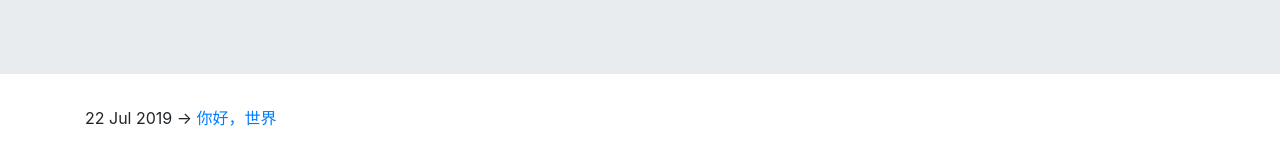
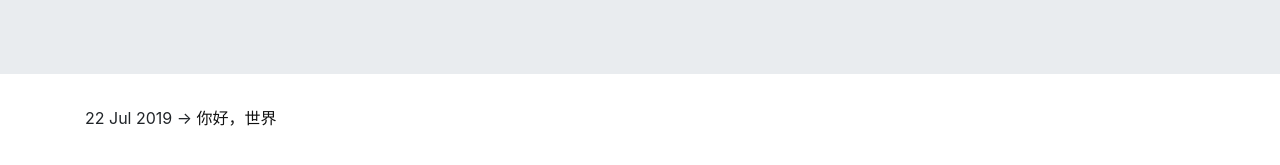
Before and after one commit to liuwenkiii/liuwenkiii.github.io, a Jekyll site: the page built from index.html, in a window 1280 px wide. Shown: the part 171-336 px from the top of the page. Built offline with Jekyll 4.4.1, drawn with Linux system fonts in a browser that asks for light colours; nearby versions of some CDN libraries.

Commit message:
add css file

```diff
--- a/index.html
+++ b/index.html
@@ -4,6 +4,8 @@ title: liuwenkiii's Blog
 ---
 
 <link rel="stylesheet" href="https://cdn.staticfile.org/twitter-bootstrap/4.1.0/css/bootstrap.min.css">
+<link rel="stylesheet" href="./style.css">
+
 <div class="jumbotron jumbotron-fluid">
     <div class="container">
         <h1>{{ page.title }}</h1>
--- /dev/null
+++ b/style.css
@@ -0,0 +1,19 @@
+body
+{
+	margin: 0 0;
+}
+
+a
+{
+    color: #111111;
+}
+
+a:hover
+{
+    color: #111111;
+}
+
+a:focus
+{
+    color: #111111;
+}
```
